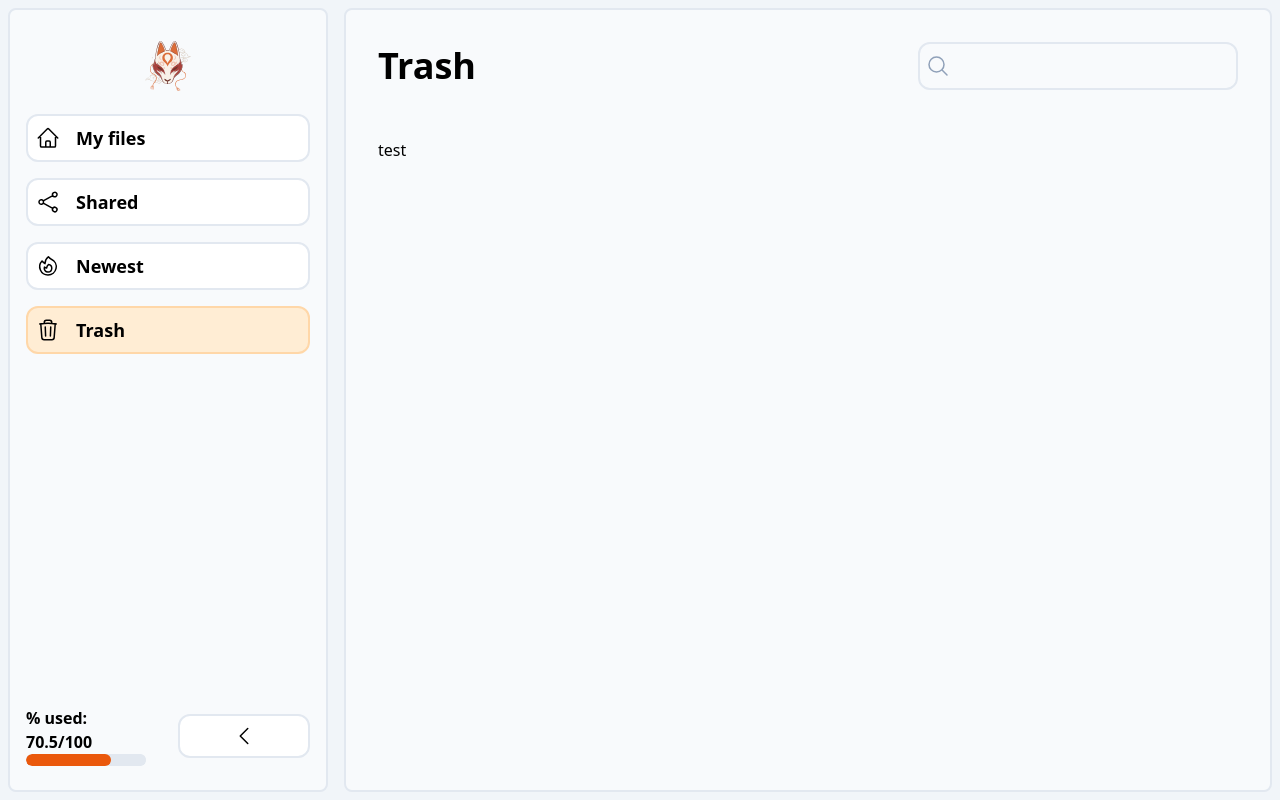
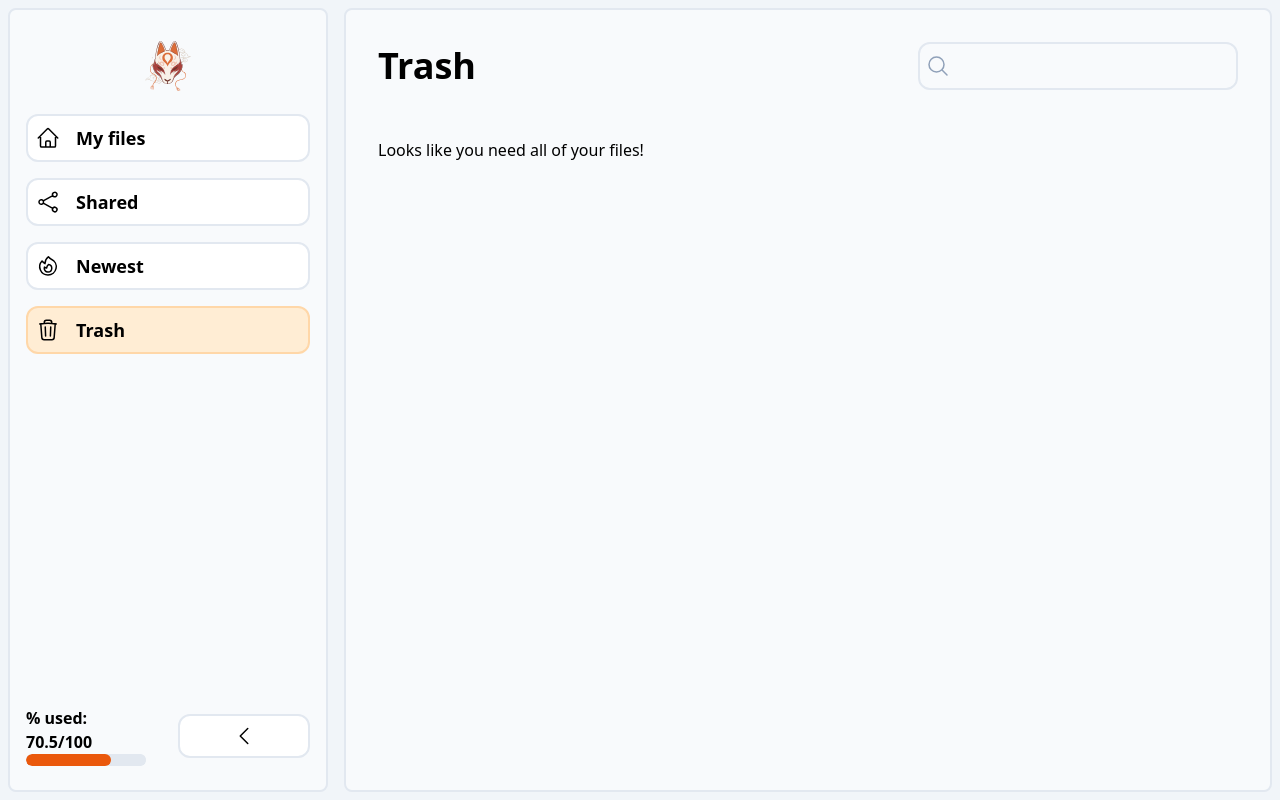
Before and after one commit to xKitsune47/foxy-webstorage, a Next.js app: page /trash in a window 1280 px wide. Built offline with nearby package versions, Linux system fonts and the light colour scheme.

Commit message:
subpages logic

```diff
--- a/app/newest/page.tsx
+++ b/app/newest/page.tsx
@@ -1,9 +1,10 @@
+import FileList from "../_components/FileList";
 import ListLayout from "../_components/ListLayout";
 
 export default function Home() {
   return (
     <ListLayout>
-      <div>test</div>
+      <FileList files={[]} placeholderText="No files have been added yet..." />
     </ListLayout>
   );
 }
--- a/app/shared/page.tsx
+++ b/app/shared/page.tsx
@@ -1,9 +1,10 @@
+import FileList from "../_components/FileList";
 import ListLayout from "../_components/ListLayout";
 
 export default function Home() {
   return (
     <ListLayout>
-      <div>test</div>
+      <FileList files={[]} placeholderText="No files have been shared yet..." />
     </ListLayout>
   );
 }
--- a/app/trash/page.tsx
+++ b/app/trash/page.tsx
@@ -1,9 +1,13 @@
+import FileList from "../_components/FileList";
 import ListLayout from "../_components/ListLayout";
 
 export default function Home() {
   return (
     <ListLayout>
-      <div>test</div>
+      <FileList
+        files={[]}
+        placeholderText="Looks like you need all of your files!"
+      />
     </ListLayout>
   );
 }
```
